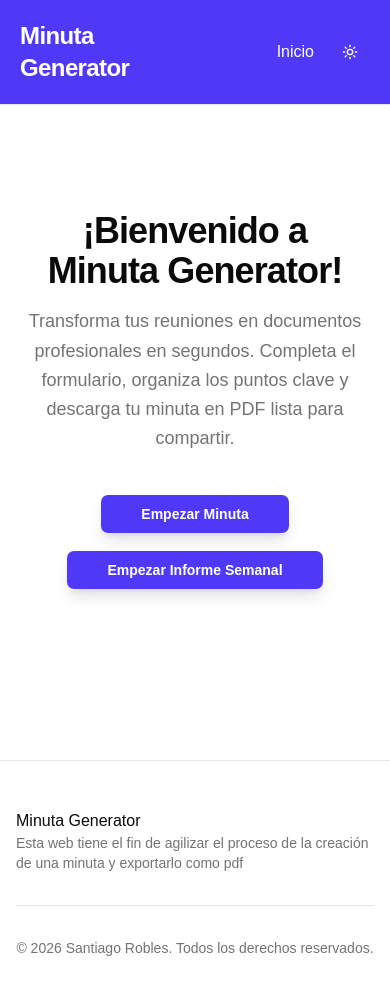
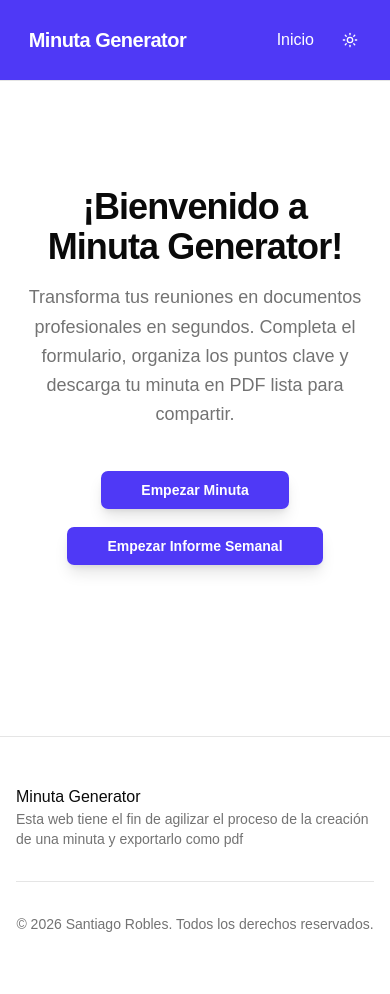
Before and after one commit to Santiago107R/minuta-generate, a React (Vite) app: page / in a window 390 px wide. Shown: the top 994 px of the page. Built offline with nearby package versions, Linux system fonts and the light colour scheme; what @react-pdf/renderer would draw is missing.

Commit message:
title size fixed

```diff
--- a/src/components/custom/CustomHeader.tsx
+++ b/src/components/custom/CustomHeader.tsx
@@ -21,7 +21,7 @@ const CustomHeader = ({ title }: Props) => {
                 className='hidden lg:block h-18 w-auto justify-self-start'
             />
 
-            <h1 className='text-2xl lg:text-center font-bold tracking-tight text-white justify-self-center'>
+            <h1 className='text-xl lg:text-2xl lg:text-center font-bold tracking-tight text-white justify-self-center'>
                 {title}
             </h1>
 
```
